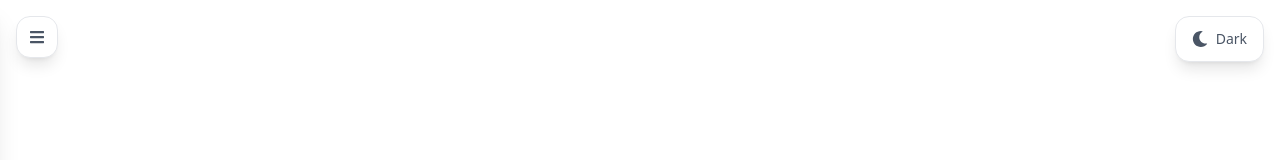
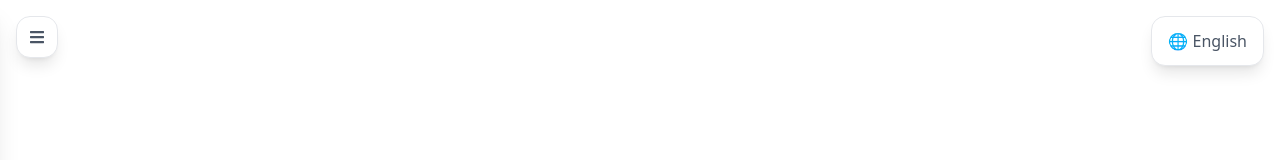
Before and after one commit to Kartavya-Shrivastav/Sanjeevani, a React (Vite) app in the folder Web-Page/client/: page / in a window 1280 px wide. Shown: the top 160 px of the page. Built offline with nearby package versions, Linux system fonts and the light colour scheme.

Commit message:
removed Dark/Light mode toggle, added language dropdown menu

```diff
--- a/Web-Page/client/src/App.jsx
+++ b/Web-Page/client/src/App.jsx
@@ -2,29 +2,23 @@ import React, { useState, useEffect } from 'react';
 
 import ChatUI from './components/ChatUI';
 import Sidebar from './components/Sidebar';
-import { FaSun, FaMoon, FaBars, FaTimes } from 'react-icons/fa';
+import { DropdownMenu, DropdownMenuTrigger, DropdownMenuContent, DropdownMenuItem } from './components/ui/dropdown-menu';
+import { FaBars, FaTimes } from 'react-icons/fa';
 import './index.css';
 
 function App() {
   const [sidebarOpen, setSidebarOpen] = useState(false);
-  const [darkMode, setDarkMode] = useState(() => {
-    if (typeof window !== 'undefined') {
-      const saved = localStorage.getItem('theme');
-      if (saved) return saved === 'dark';
-      return window.matchMedia('(prefers-color-scheme: dark)').matches;
+  const [language, setLanguage] = useState(() => {
+    if (typeof window !== "undefined") {
+      return localStorage.getItem("language") || "English";
     }
-    return false;
+    return "English";
   });
 
   useEffect(() => {
-    if (darkMode) {
-      document.documentElement.classList.add('dark');
-      localStorage.setItem('theme', 'dark');
-    } else {
-      document.documentElement.classList.remove('dark');
-      localStorage.setItem('theme', 'light');
-    }
-  }, [darkMode]);
+    localStorage.setItem("language", language);
+  }, [language]);
+
 
   const handleSelectChat = (chat) => {
     setSidebarOpen(false);
@@ -44,20 +38,28 @@ function App() {
         </div>
       </button>
 
-      {/* Dark mode toggle */}
-      <button
-        className="fixed top-4 right-4 z-50 bg-white dark:bg-gray-800 border border-gray-200 dark:border-gray-700 text-gray-600 dark:text-gray-300 px-4 py-3 rounded-xl shadow-lg hover:shadow-xl transition-all duration-200 flex items-center gap-2 hover:text-gray-800 dark:hover:text-gray-100"
-        onClick={() => setDarkMode(!darkMode)}
-        aria-label="Toggle dark mode"
-      >
-        <div className="relative w-4 h-4">
-          <FaSun className={`absolute inset-0 transition-all duration-300 ${darkMode ? 'opacity-100 rotate-0' : 'opacity-0 -rotate-90'}`} />
-          <FaMoon className={`absolute inset-0 transition-all duration-300 ${darkMode ? 'opacity-0 rotate-90' : 'opacity-100 rotate-0'}`} />
-        </div>
-        <span className="hidden sm:inline text-sm font-medium">
-          {darkMode ? 'Light' : 'Dark'}
-        </span>
-      </button>
+      {/* Language dropdown */}
+      <div className="fixed top-4 right-4 z-50">
+        <DropdownMenu>
+          <DropdownMenuTrigger asChild>
+            <button className="bg-white dark:bg-gray-800 border border-gray-200 dark:border-gray-700 text-gray-600 dark:text-gray-300 px-4 py-3 rounded-xl shadow-lg hover:shadow-xl transition-all duration-200 flex items-center gap-2 hover:text-gray-800 dark:hover:text-gray-100">
+              🌐 {language}
+            </button>
+          </DropdownMenuTrigger>
+
+          <DropdownMenuContent className="w-40">
+            <DropdownMenuItem onClick={() => setLanguage("English")}>
+              English
+            </DropdownMenuItem>
+            <DropdownMenuItem onClick={() => setLanguage("Hindi")}>
+              हिंदी
+            </DropdownMenuItem>
+            <DropdownMenuItem onClick={() => setLanguage("Odia")}>
+              ଓଡ଼ିଆ
+            </DropdownMenuItem>
+          </DropdownMenuContent>
+        </DropdownMenu>
+      </div>
 
       {/* Sidebar */}
       <Sidebar
```
